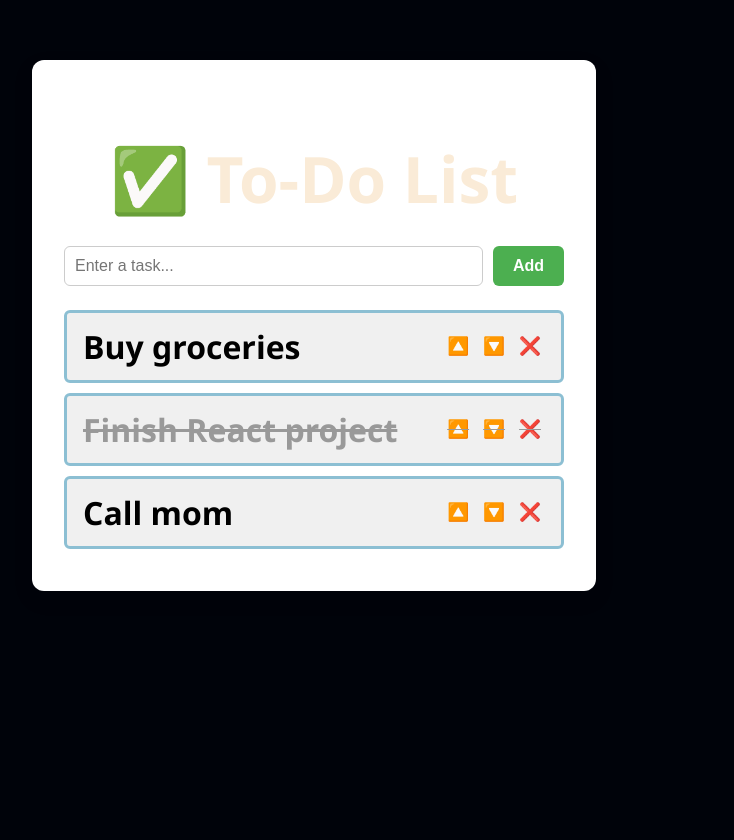
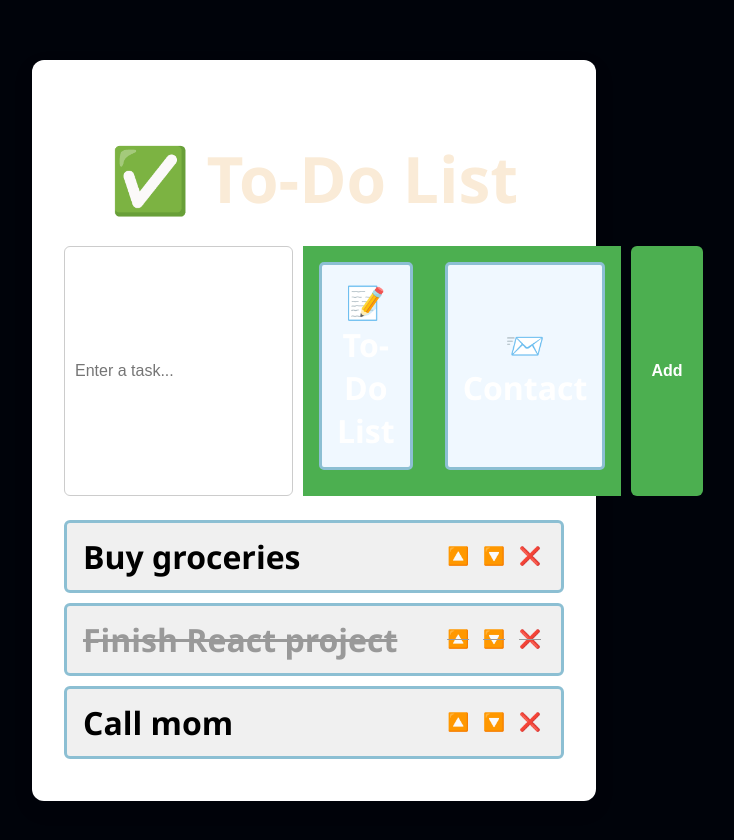
Before and after one commit to m-wakefield/react-list-app, a React (Vite) app in the folder my-react-app/: page / in a window 1280 px wide. Shown: the top 840 px of the page, without its empty margins (326-1060 px from the left). Before the commit the page ends 800 px from the top, so only its background shows below. Built offline with nearby package versions, Linux system fonts and the light colour scheme.

Commit message:
Update App.jsx

```diff
--- a/my-react-app/src/Components/App.jsx
+++ b/my-react-app/src/Components/App.jsx
@@ -1,6 +1,7 @@
 import { Link } from "react-router-dom";
 import { useState } from "react";
 import "../App.css";
+import Navbar from './Navbar';
 
 
 function App() {
@@ -63,6 +64,11 @@ function App() {
           value={newTask}
           onChange={(e) => setNewTask(e.target.value)}
         />
+        <>
+  <Navbar />
+  {/* rest of the content */}
+</>
+
         <button onClick={handleAddTask}>Add</button>
       </div>
       <ul className="task-list">
```
